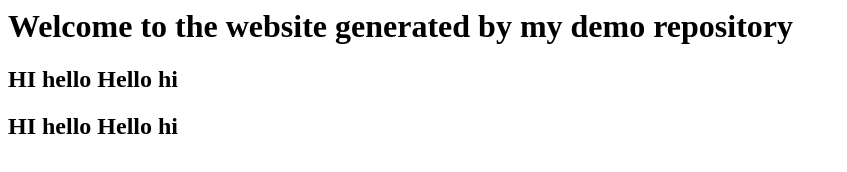
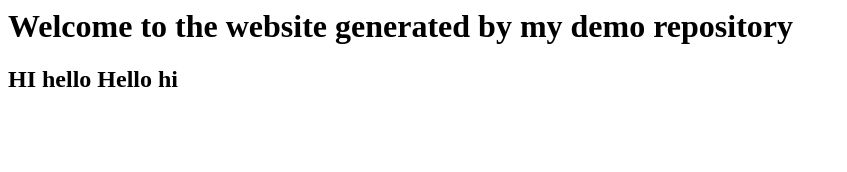
Before and after one commit to ARKOZAI/demo-repository, a website: page index.html in a window 1280 px wide. Shown: the whole page, without its empty margins (0-847 px from the left). Drawn offline with Linux system fonts and the light colour scheme.

Commit message:
Update index.html

```diff
--- a/index.html
+++ b/index.html
@@ -3,7 +3,3 @@
     HI hello
     Hello hi
 </h2>
-<h2>
-    HI hello
-    Hello hi
-</h2>
```
